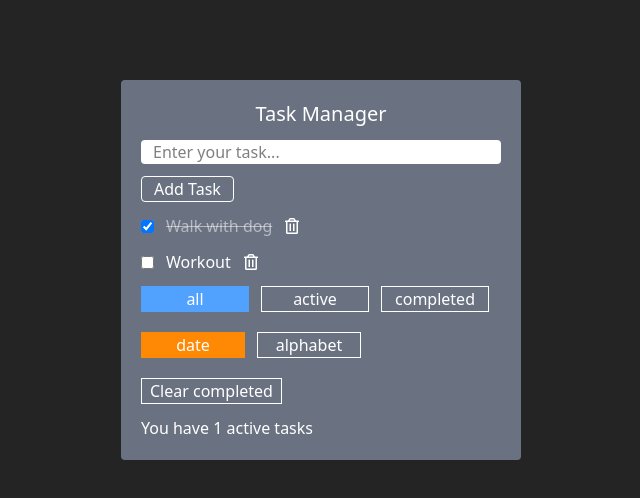
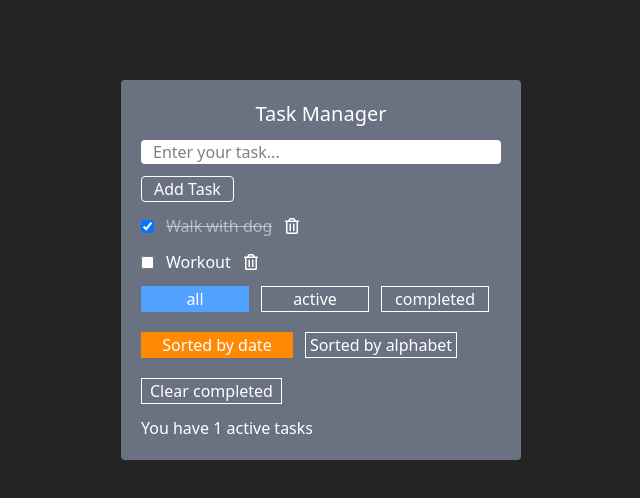
Before and after one commit to Vladimir-Bukhanov/Task-manager, a React (Vite) app: page / in a window 1280 px wide. Shown: the top 498 px of the page, without its empty margins (319-959 px from the left). Built offline with nearby package versions, Linux system fonts and the light colour scheme.

Commit message:
feat: add smooth effect for tasks

```diff
--- a/src/components/SortedButtons.tsx
+++ b/src/components/SortedButtons.tsx
@@ -14,9 +14,9 @@ export default function SortedButtons({onSort, currentSort}: ISort) {
 			<button
 				key={sortItem}
 				onClick={() => onSort(sortItem)}
-				className={`border mr-3 w-26 cursor-pointer hover:border-orange-400 ease duration-200 ${currentSort === sortItem ? 'bg-orange-400 border-orange-400' : ''}`}
+				className={`border mr-3 w-38 cursor-pointer hover:border-orange-400 ease duration-200 ${currentSort === sortItem ? 'bg-orange-400 border-orange-400' : ''}`}
 			>
-				{sortItem}
+				Sorted by {sortItem}
 			</button>
 			)}
 		</div>
--- a/src/components/TaskList.tsx
+++ b/src/components/TaskList.tsx
@@ -1,3 +1,4 @@
+import { AnimatePresence, motion } from 'framer-motion'
 import type { ITask } from '../types/task'
 import { TaskItem } from './TaskItem'
 
@@ -16,16 +17,24 @@ export default function TaskList ({tasks, toggleChange, onDelete, onEdit}: ITask
 	}
 
 	return (
-		<>
+		<AnimatePresence>
 			{tasks.map(task => (
-				<TaskItem
+				<motion.li
 					key={task.id}
-					item={task}
-					onChange={toggleChange}
-					onDelete={onDelete}
-					onEdit={onEdit}
-				/>
+					className='list-none'
+					initial={{ opacity:0, x: 10 }}
+					animate={{ opacity:1, x: 0 }}
+					exit={{ opacity:0, y:10 }}
+					transition={{ duration: 0.2 }}
+				>
+					<TaskItem
+						item={task}
+						onChange={toggleChange}
+						onDelete={onDelete}
+						onEdit={onEdit}
+					/>
+				</motion.li>
 			))}
-		</>
+		</AnimatePresence>
 	)
 }
```
